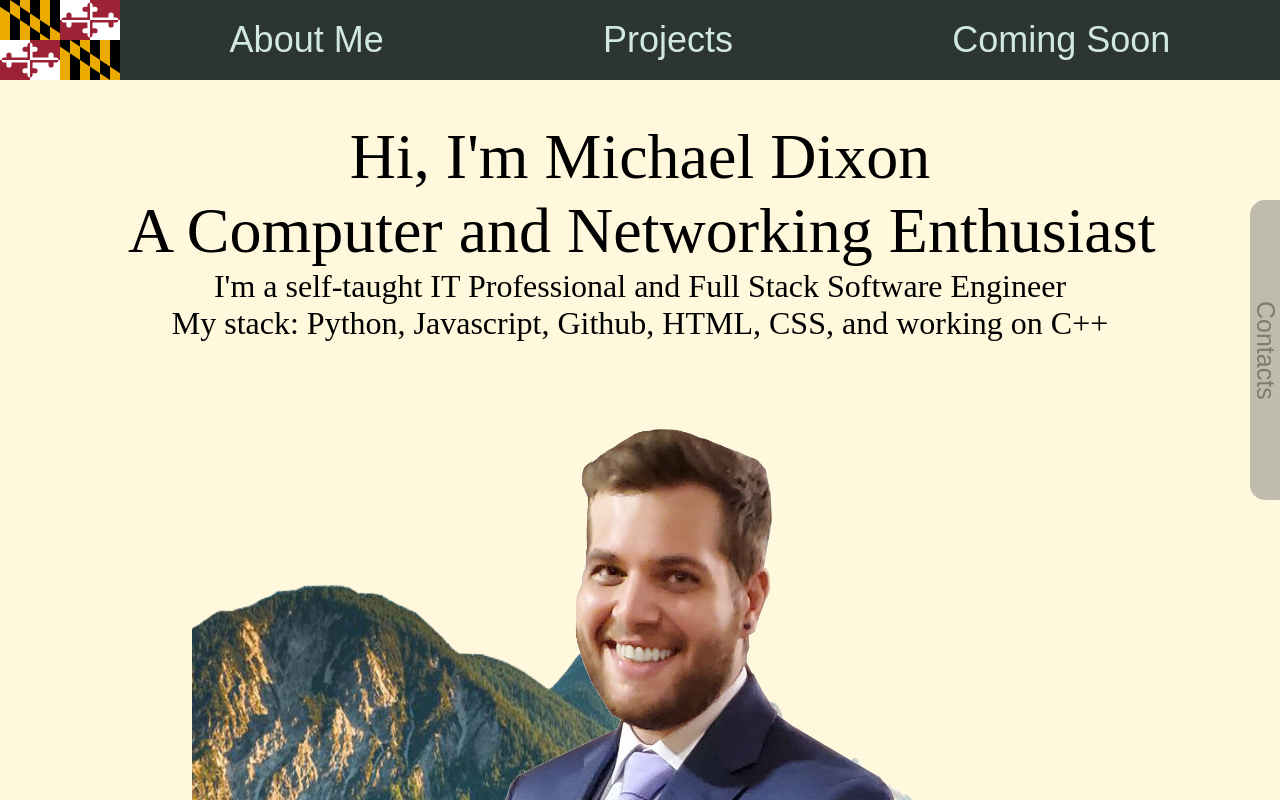
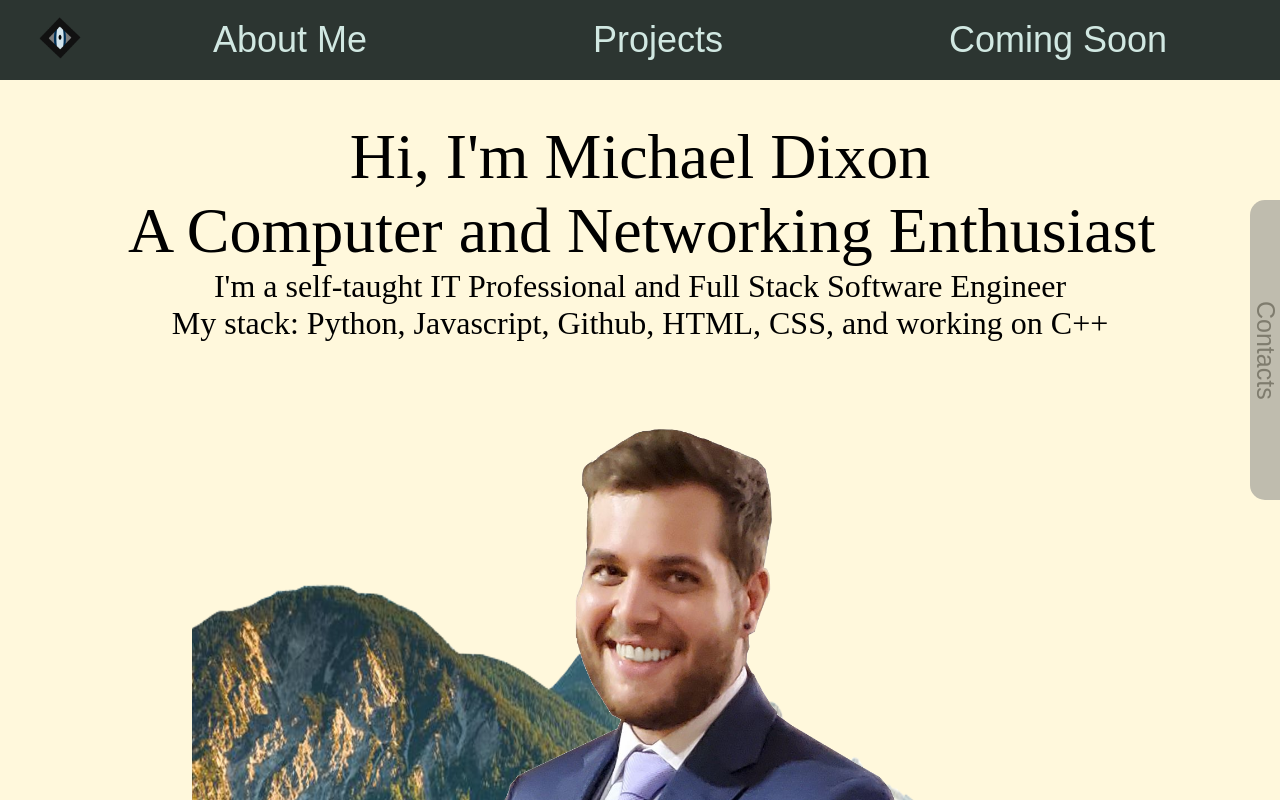
Before and after one commit to Dixon211/My_Website, a React (Create React App) app: page / in a window 1280 px wide. Built offline with nearby package versions, Linux system fonts and the light colour scheme.

Commit message:
2.0 finalized
website 2.0 finalized and deployed

```diff
--- a/src/hangingsidebar/hangingsidebar.js
+++ b/src/hangingsidebar/hangingsidebar.js
@@ -11,10 +11,10 @@ function HangingSidebar () {
     }
     //functions
     const resumeDownload = () => {
-        const resumeurl= "/MikeDixon.pdf";
+        const resumeurl= "/Mike_Dixon_Resume.pdf";
         const link = document.createElement("a");
         link.href=resumeurl;
-        link.download ="MikeDixon.pdf";
+        link.download ="Mike_Dixon_Resume.pdf";
         document.body.appendChild(link);
         link.click();
         document.body.removeChild(link);
@@ -32,7 +32,7 @@ function HangingSidebar () {
                         <img src="/resume.png" />
                     </button>
                 </a>
-                <a className="draweratag" href="mailto:michael.s.dixon211@gmail.com">
+                <a className="draweratag" href="mailto:michaeldixon@michaeldixon.org">
                     <button className="drawerbutton">
                         <img src="/emailicon.png" />
                     </button>
--- a/src/mobilemenu/mobilemenu.js
+++ b/src/mobilemenu/mobilemenu.js
@@ -1,10 +1,10 @@
 import "./mobilemenu.css";
 function Mobilemenu ({mmexpand, toggleMmExpand, switchToAboutPage, switchtoProjects, switchtoWorkingon}) {
     const resumeDownload = () => {
-        const resumeurl= "/MikeDixon.pdf";
+        const resumeurl= "/Mike_Dixon_Resume.pdf";
         const link = document.createElement("a");
         link.href=resumeurl;
-        link.download ="MikeDixon.pdf";
+        link.download ="Mike_Dixon_Resume.pdf";
         document.body.appendChild(link);
         link.click();
         document.body.removeChild(link);
--- a/src/projectsredux/projects2.css
+++ b/src/projectsredux/projects2.css
@@ -33,3 +33,9 @@
 .techlist {
     font-size: 24px;
 }
+
+@media (max-width: 768px) {
+    .pdesc{
+        font-size: 24px;
+    }
+}
--- a/src/site_header/header.css
+++ b/src/site_header/header.css
@@ -19,13 +19,14 @@
     height:100%;
     border: none;
     background-color: transparent;
-
+    cursor: pointer;
 }
 
 .hbtxt {
     color: #d1e8e2;
     font-size: 36px;
     text-wrap: nowrap;
+    cursor: pointer;
 }
 
 .sectionbutton:active {
@@ -34,6 +35,7 @@
 
 #mylogo {
     height: 100%;
+    padding-left: 20px;
 }
 
 #mylogo img {
--- a/src/site_header/header.js
+++ b/src/site_header/header.js
@@ -5,7 +5,7 @@ function Header({switchToAboutPage, switchtoProjects, switchtoWorkingon, toggleM
     return(
         <div id="headerframe">
             <div id="mylogo">
-                <img src="/Flag_of_Maryland.svg" alt="logo"></img>
+                <img src="/Logo_proto.png" alt="logo"></img>
             </div>
             <div id = "sectionplate">
                 <button id="ambtn" className = "sectionbutton" onClick={switchToAboutPage}>
```
Also changed, not shown: public/Logo_proto.png (added), 28 other files (tests, documents, lock files or other folders).
